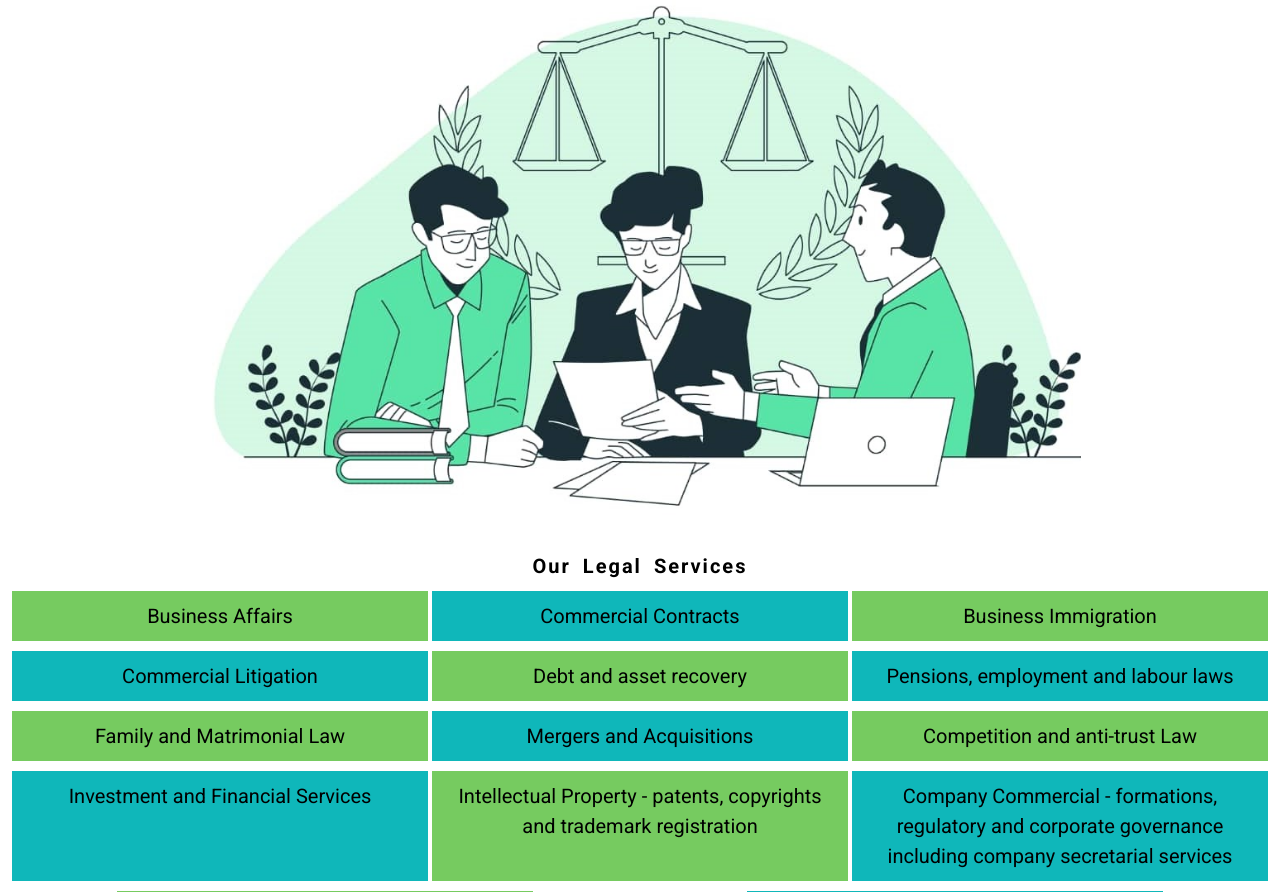
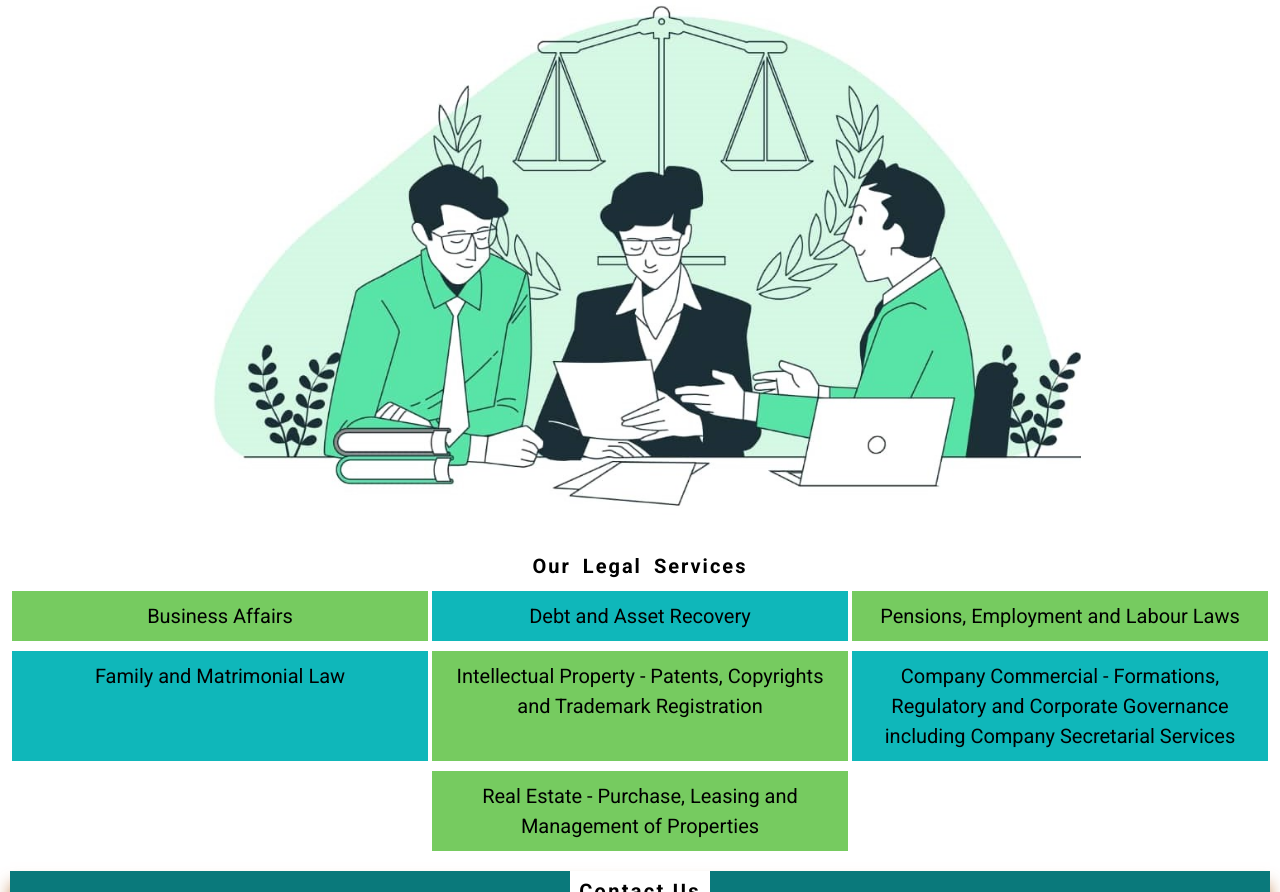
Before and after one commit to Emeka-Onwuepe/zinago, a Django app: page /legal in a window 1280 px wide. Shown: the part 101-993 px from the top of the page. Run offline with Django 4.2, Linux system fonts and the light colour scheme.

Commit message:
updated legal services

```diff
--- a/home/templates/home/legal.html
+++ b/home/templates/home/legal.html
@@ -57,22 +57,13 @@
             <section class="legal">
 
                 <div class="flex-container legal">
-
                     <div class="flex_item">Business Affairs</div>
-                    <div class="flex_item">Commercial Contracts</div>
-                    <div class="flex_item">Business Immigration</div>
-                    <div class="flex_item">Commercial Litigation</div>
-                    <div class="flex_item">Debt and asset recovery</div>
-                    <div class="flex_item">Pensions, employment and labour laws</div>
+                    <div class="flex_item">Debt and Asset Recovery</div>
+                    <div class="flex_item">Pensions, Employment and Labour Laws</div>
                     <div class="flex_item">Family and Matrimonial Law</div>
-                    <div class="flex_item">Mergers and Acquisitions</div>
-                    <div class="flex_item">Competition and anti-trust Law</div>
-                    <div class="flex_item">Investment and Financial Services</div>
-                    <div class="flex_item">Intellectual Property - patents, copyrights and trademark registration</div>
-                    <div class="flex_item">Company Commercial - formations, regulatory and corporate governance including company secretarial services </div>
-                    <div class="flex_item">Real Estate - sale, purchase and leasehold of properties and management of all aspects of commercial landlord and tenant matters</div>
-                    <div class="flex_item">Charities Law - formation of churches and religious organizations , governance issues and trustees disputes</div>
-
+                    <div class="flex_item">Intellectual Property - Patents, Copyrights and Trademark Registration</div>
+                    <div class="flex_item">Company Commercial - Formations, Regulatory and Corporate Governance including Company Secretarial Services </div>
+                    <div class="flex_item">Real Estate - Purchase, Leasing and Management  of Properties</div>
                 </div>
             </section>
 
```
Also changed, not shown: home/templates/home/index.html (+5 -14 lines).
